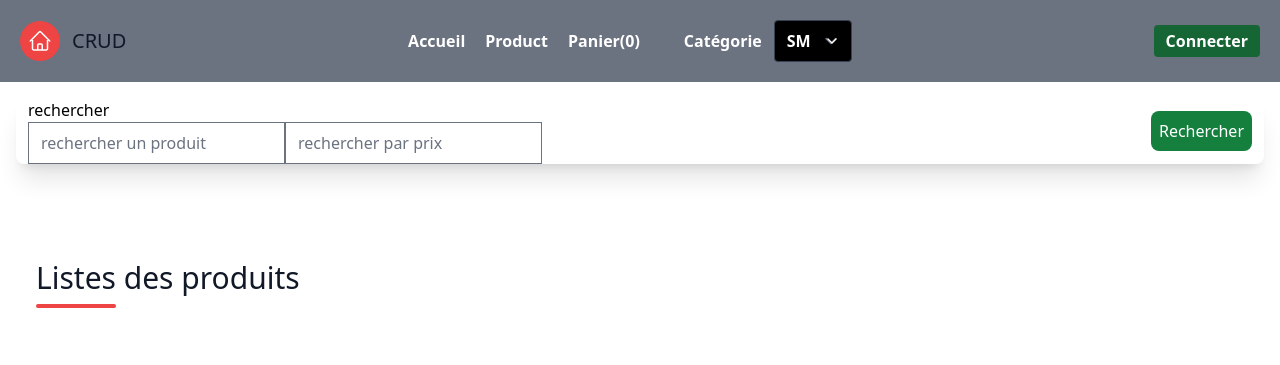
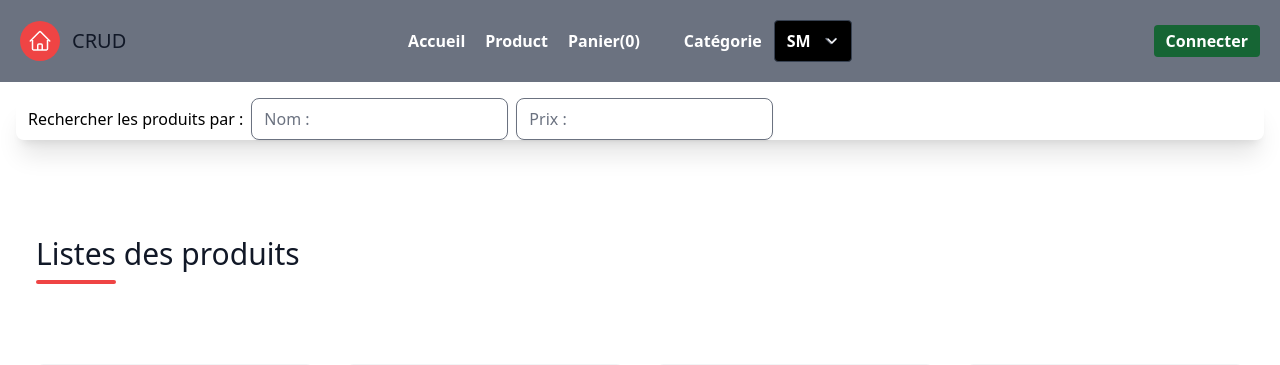
Before and after one commit to ditoma95/djangocrud, a Django app: page / in a window 1280 px wide. Shown: the top 365 px of the page. Run offline with Django 4.2, Linux system fonts and the light colour scheme; data comes from the database, SQL or seed files in the repository; some libraries are stand-ins or nearby versions.

Commit message:
ajout d'un champs de recherche

```diff
--- a/shop/templates/shop/base.html
+++ b/shop/templates/shop/base.html
@@ -13,7 +13,7 @@
 
 
     <header class="text-white font-bold bg-gray-500 body-font">
-      <div class="container mx-auto flex flex-wrap p-5 flex-col md:flex-row items-center">
+      <div class="container mx-auto flex flex-wrap p-5 flex-col  md:flex-row items-center">
         <a class="flex title-font font-medium items-center text-gray-900 mb-4 md:mb-0">
           <svg xmlns="http://www.w3.org/2000/svg" fill="none" viewBox="0 0 24 24" stroke-width="1.5" stroke="currentColor" class="w-10 h-10 text-white p-2 bg-red-500 rounded-full">
               <path stroke-linecap="round" stroke-linejoin="round" d="M2.25 12l8.954-8.955c.44-.439 1.152-.439 1.591 0L21.75 12M4.5 9.75v10.125c0 .621.504 1.125 1.125 1.125H9.75v-4.875c0-.621.504-1.125 1.125-1.125h2.25c.621 0 1.125.504 1.125 1.125V21h4.125c.621 0 1.125-.504 1.125-1.125V9.75M8.25 21h8.25" />
--- a/shop/templates/shop/index.html
+++ b/shop/templates/shop/index.html
@@ -5,16 +5,17 @@
     <div class="px-3 rounded-lg shadow-xl">
         <form action="">
           <div class="flex w-full items-center gap-5 justify-between">
-            <div>
-                <label for="">rechercher</label>
-                <div class="flex items-center">
-                  <input class="w-full outline-none flex-1" type="search" name="item-name" id="" placeholder="rechercher un produit">
-                  <input class="w-full outline-none flex-1" type="search" name="item-price" id="" placeholder="rechercher par prix">
+            <div class="flex items-center gap-2">
+                <label for="">Rechercher les produits par : </label>
+                <div class="flex items-center gap-2">
+                  <input class="w-full rounded-lg shadow-sm outline-none flex-1" type="search" name="item-name" id="" placeholder="Nom : ">
+                  <input class="w-full rounded-lg shadow-sm outline-none flex-1" type="search" name="item-price" id="" placeholder="Prix : ">
+                  <!-- <input class="w-full rounded-lg shadow-sm outline-none flex-1" type="search" name="item-price" id="" placeholder="Location : "> -->
                 </div>
             </div>
-            <div>
+            <!-- <div>
                 <button class="bg-green-700 p-2 rounded-lg text-white cursor-pointer" type="submit">Rechercher</button>
-            </div>
+            </div> -->
           </div>
         </form>
     </div>
--- a/theme/static/css/dist/styles.css
+++ b/theme/static/css/dist/styles.css
@@ -979,6 +979,10 @@ select {
   width: 100vw;
 }
 
+.max-w-2xl {
+  max-width: 42rem;
+}
+
 .flex-1 {
   flex: 1 1 0%;
 }
@@ -1186,6 +1190,11 @@ select {
   background-color: rgb(156 163 175 / var(--tw-bg-opacity));
 }
 
+.bg-yellow-800 {
+  --tw-bg-opacity: 1;
+  background-color: rgb(133 77 14 / var(--tw-bg-opacity));
+}
+
 .object-cover {
   -o-object-fit: cover;
      object-fit: cover;
@@ -1413,6 +1422,12 @@ select {
   box-shadow: var(--tw-ring-offset-shadow, 0 0 #0000), var(--tw-ring-shadow, 0 0 #0000), var(--tw-shadow);
 }
 
+.shadow-sm {
+  --tw-shadow: 0 1px 2px 0 rgb(0 0 0 / 0.05);
+  --tw-shadow-colored: 0 1px 2px 0 var(--tw-shadow-color);
+  box-shadow: var(--tw-ring-offset-shadow, 0 0 #0000), var(--tw-ring-shadow, 0 0 #0000), var(--tw-shadow);
+}
+
 .outline-none {
   outline: 2px solid transparent;
   outline-offset: 2px;
```
